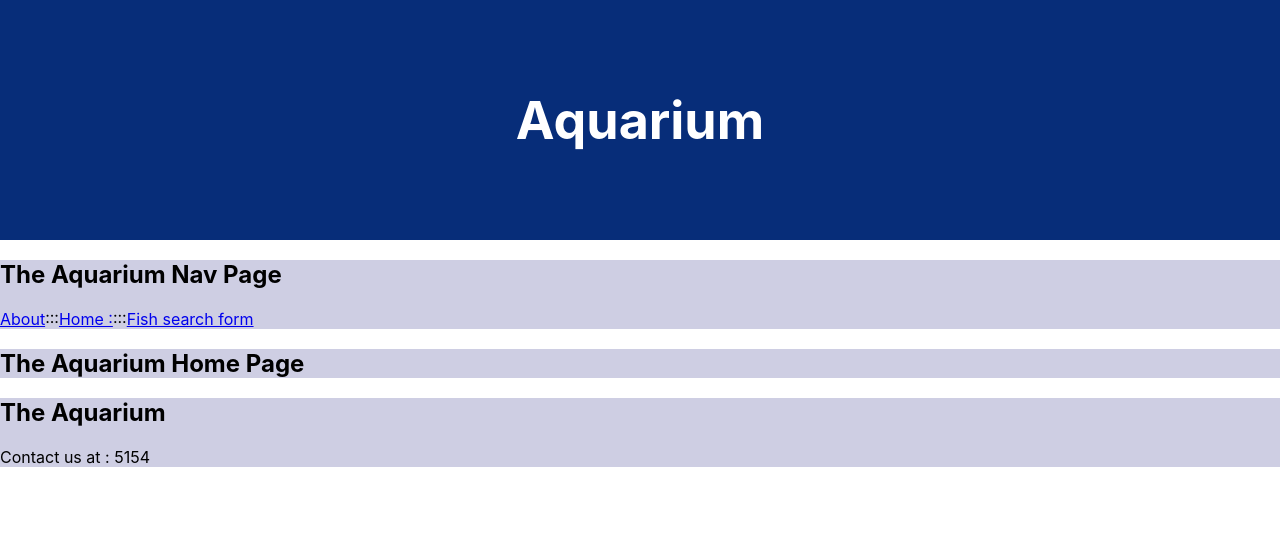
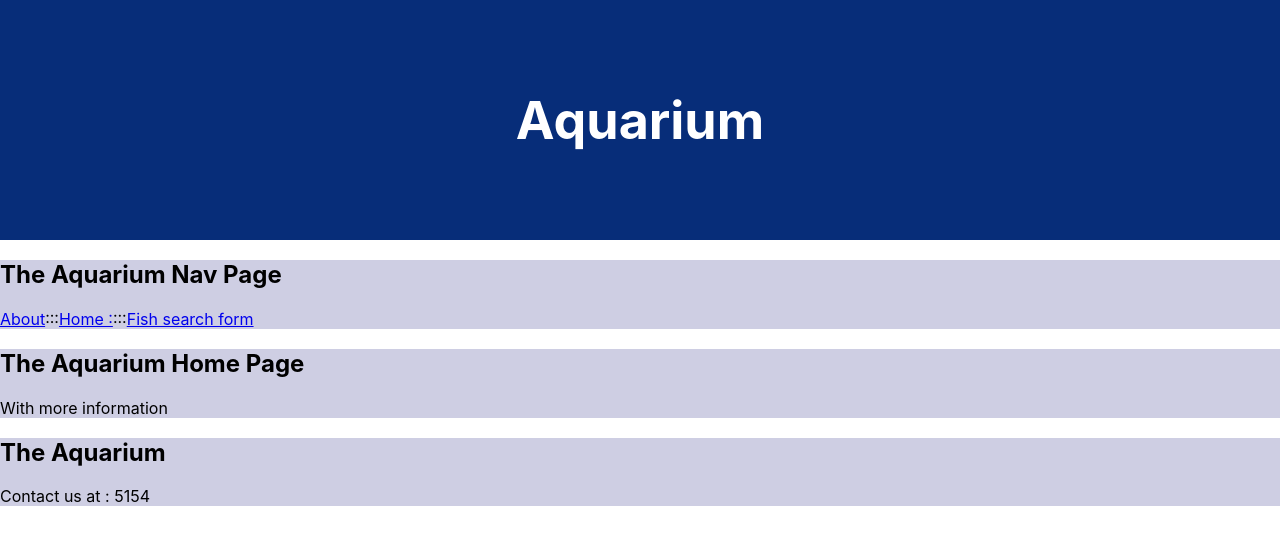
Before and after one commit to cepGH1/aquarium, a React (Create React App) app: page / in a window 1280 px wide. Shown: the top 544 px of the page. Built offline with nearby package versions, Linux system fonts and the light colour scheme.

Commit message:
moved to main

```diff
--- a/src/components/Home.jsx
+++ b/src/components/Home.jsx
@@ -4,6 +4,7 @@ const Home = () =>{
  <div className="aquarium">
 
    <h2>The Aquarium Home Page</h2>
+   With more information
 
 
 
```
